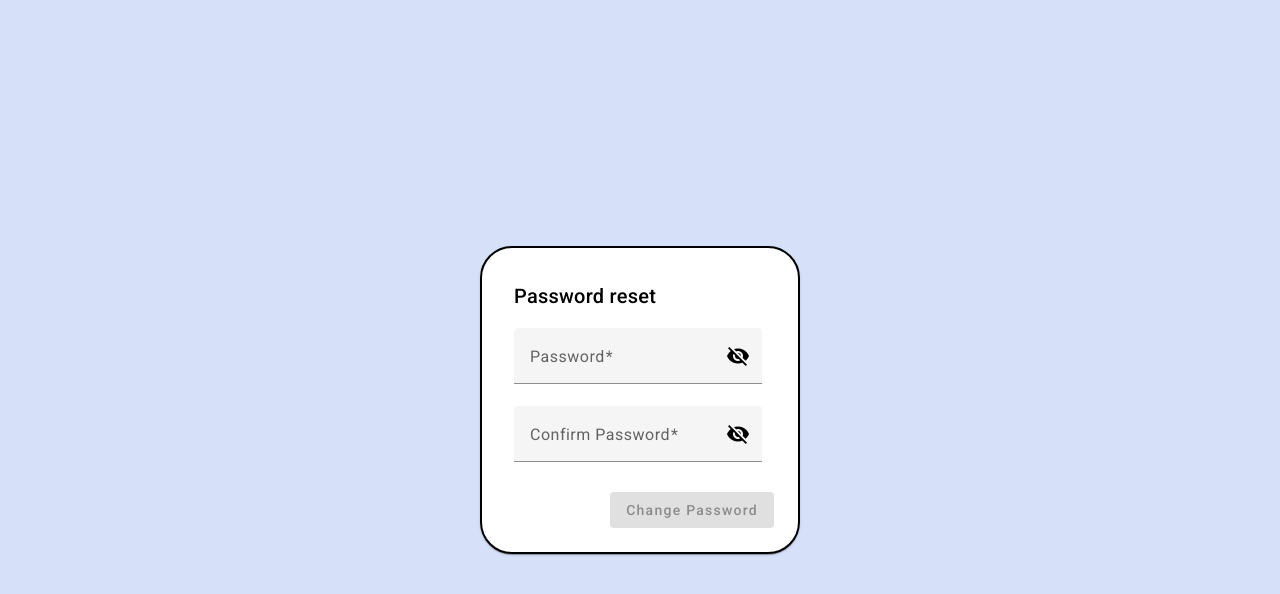
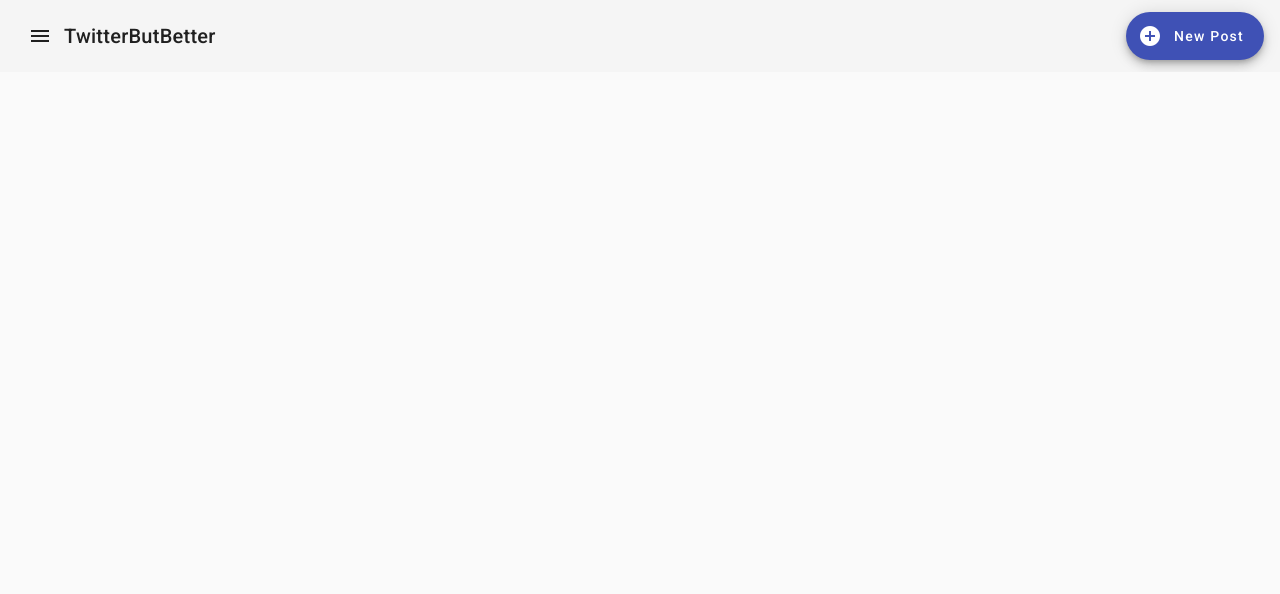
Before and after one commit to komronm8/TwitterButBetter, an Angular app in the folder TwitterFrontend/: page / in a window 1280 px wide. Shown: the top 594 px of the page. Built offline with nearby package versions, Linux system fonts and the light colour scheme.

Commit message:
added page not found and dashboard

```diff
--- /dev/null
+++ b/TwitterFrontend/src/app/dashboard/dashboard.component.css
@@ -0,0 +1,25 @@
+.toolbar{
+    height: 9vh;
+}
+
+.sidenav-content{
+    display: flex;
+    height: 91vh;
+    justify-content: center;
+}
+
+.sidenav{
+    padding: 3rem;
+    display: flex;
+    height: 91vh;
+    justify-content: center;
+}
+
+.whole-screen{
+    height: 100%;
+}
+
+.toolbar-corner{
+    margin-left: auto;
+    margin-right: 0;
+}
--- /dev/null
+++ b/TwitterFrontend/src/app/dashboard/dashboard.component.html
@@ -0,0 +1,20 @@
+<div class="whole-screen">
+    <mat-toolbar class="toolbar">
+        <button mat-icon-button (click)="sidenav.toggle()"><mat-icon>menu</mat-icon></button>
+        <span>TwitterButBetter</span>
+
+        <div class="toolbar-corner">
+            <button mat-fab extended (click)="newPost()" color="primary"><mat-icon>add_circle</mat-icon> New Post</button>
+        </div>
+    </mat-toolbar>
+    <mat-sidenav-container class="dashboard">
+        <mat-sidenav mode="side" class="sidenav" #sidenav>
+            <p>Home</p>
+            <p>Trends</p>
+            <p>Profile</p>
+        </mat-sidenav>
+        <mat-sidenav-content class="sidenav-content">
+            <!-- If logged in route: Home -->
+        </mat-sidenav-content>
+    </mat-sidenav-container>
+</div>
--- /dev/null
+++ b/TwitterFrontend/src/app/dashboard/dashboard.component.ts
@@ -0,0 +1,18 @@
+import { Component } from '@angular/core';
+
+@Component({
+  selector: 'app-dashboard',
+  templateUrl: './dashboard.component.html',
+  styleUrls: ['./dashboard.component.css']
+})
+export class DashboardComponent {
+
+
+  newPost(){
+    //TODO: open new tab to github-page
+  }
+
+  openMenu(){
+    //TODO: make sidenav open over main content or minimize with only icons seen
+  }
+}
--- /dev/null
+++ b/TwitterFrontend/src/app/page-not-found/page-not-found.component.html
@@ -0,0 +1,2 @@
+<p>404 - This isnt a page on our website</p>
+<a href="/home">Back to homepage</a>
```
Also changed, not shown: TwitterFrontend/src/app/app.module.ts (+14 -7 lines), TwitterFrontend/src/app/page-not-found/page-not-found.component.ts (added, +10 -0 lines), TwitterFrontend/src/app/page-not-found/page-not-found.component.css (added), 2 other files (tests, documents, lock files or other folders).
